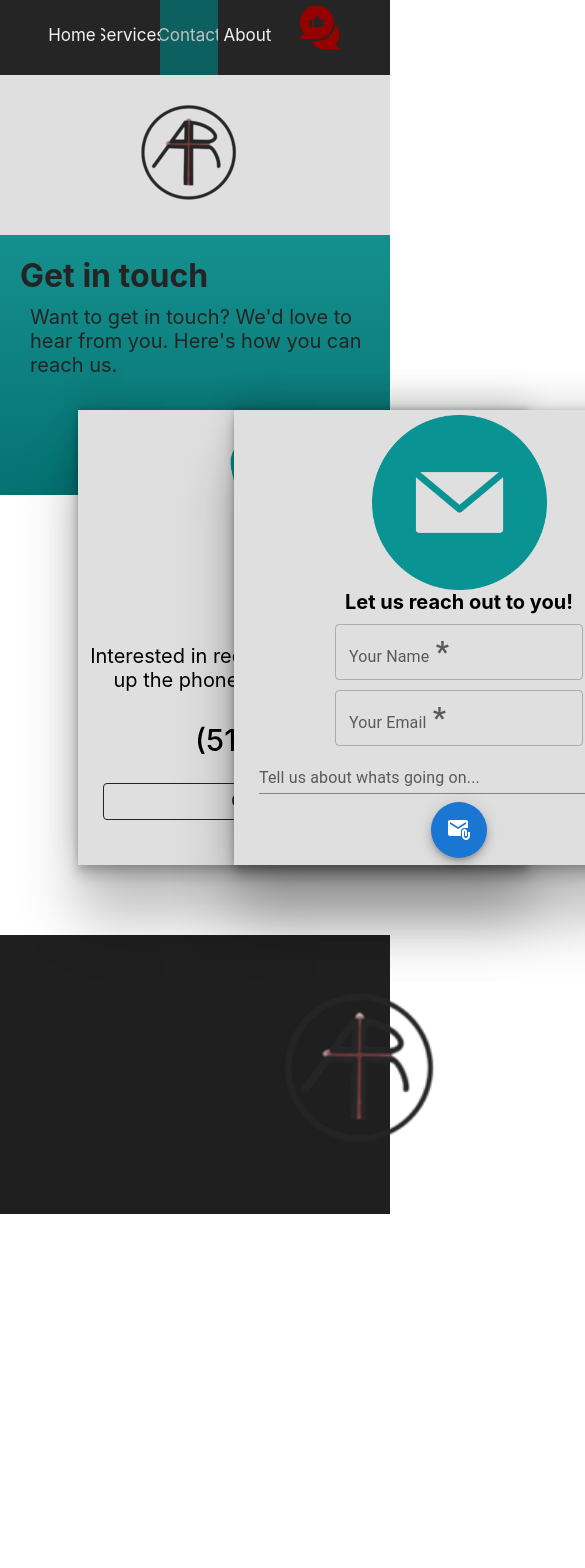
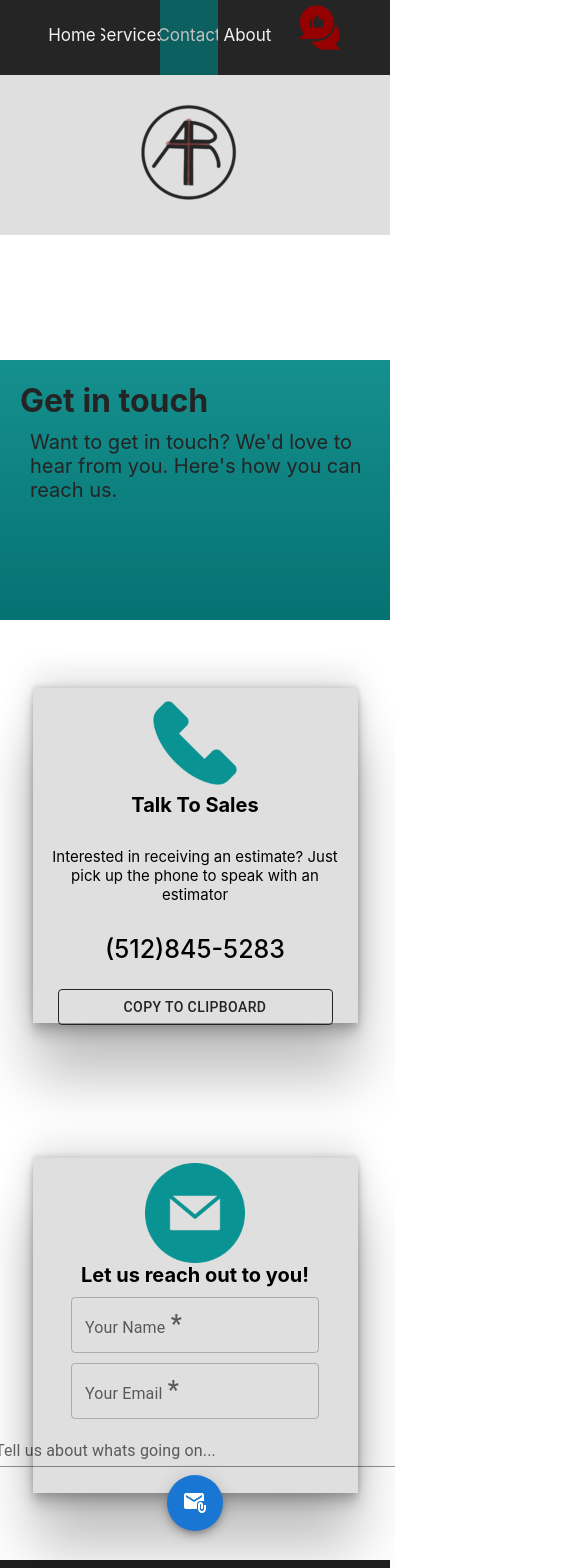
Before and after one commit to JoshuaGutie/reliable, a React (Create React App) app: page /contact in a window 390 px wide. Shown: the top 1568 px of the page, 585 px wide, since content can reach past the window. Before the commit the page ends 1214 px from the top, so only its background shows below. Built offline with nearby package versions, Linux system fonts and the light colour scheme.

Commit message:
responsive added to reviews and contact

```diff
--- a/src/App.css
+++ b/src/App.css
@@ -46,9 +46,13 @@
 .logo{
   width: 350px;
   align-self: center;
-  position: absolute;
-  top: 1;
-  margin-top: 70px;
+  position:absolute;
+  top: 70px;
+}
+
+.logoF {
+    width: 350px;
+    align-self: center;
 }
 .outer p {
   color: black;
@@ -309,9 +313,6 @@ p {
   font-size: 17px;
 }
 
-.logo {
-margin-top: 0px;
-}
 
 .inner{
  height: 300px;
--- a/src/components/Footer.js
+++ b/src/components/Footer.js
@@ -8,7 +8,7 @@ class Footer extends Component {
       <div>
         <div className="footer">
           <div id="logo">
-          <img src={logo} alt="logo" className="logo"/>
+          <img src={logo} alt="logo" className="logoF"/>
           </div>
         </div>
       </div>
--- a/src/components/Review.js
+++ b/src/components/Review.js
@@ -11,7 +11,6 @@ import star from "./images/star.png";
 class Review extends Component {
   render() {
     return (
-      <div>
       <div className="acontainer">
         <div className="rcontainer">
           <Rev />
@@ -159,8 +158,6 @@ class Review extends Component {
           </div>
         </div>
       </div>
-      <Footer />
-      </div>
     );
   }
 }
--- a/src/components/cards/Email.js
+++ b/src/components/cards/Email.js
@@ -135,7 +135,7 @@ function Email() {
           onClick={onSubmit}
         >
           {success ? <CheckIcon /> : <AttachEmailIcon/>}
-          {error ? <ErrorIcon sx={{color:red[500]}} /> : <span/>}
+          {error && success != true ? <ErrorIcon sx={{color:red[500]}} /> : <span/>}
 
 
         </Fab>
--- a/src/components/css/contactus.css
+++ b/src/components/css/contactus.css
@@ -77,3 +77,57 @@ align-items: center;
 .img {
   margin-top: 5px;
 }
+
+
+
+@media only screen and (max-width: 1200px) {
+.cBody{
+  height: 1200px;
+  margin-top: 125px;
+  display: flex;
+  flex-direction: column;
+  justify-content:space-around ;
+  justify-items: center;
+}
+
+.phoneEmail{
+  justify-self: center;
+  margin: auto;
+}
+  }
+
+  @media only screen and (max-width:400px){
+    .phoneEmail {
+      width: 325px;
+      height: 335px;
+      background-color: #DFDFDF;
+      display: flex;
+      flex-direction: column;
+      box-shadow: rgba(0, 0, 0, 0.25) 0px 54px 55px,
+          rgba(0, 0, 0, 0.12) 0px -12px 30px, rgba(0, 0, 0, 0.12) 0px 4px 6px,
+          rgba(0, 0, 0, 0.17) 0px 12px 13px, rgba(0, 0, 0, 0.09) 0px -3px 5px;
+          z-index: 10;
+      }
+
+      .phoneEmail h3 {
+        text-align: center;
+        font-size: 20px;
+        margin: 0px;
+      }
+
+      .phoneEmail p{
+        text-align: center;
+        font-size: 15px;
+      }
+
+      .phoneEmail span {
+      font-size: 25px;
+      font-weight: 500;
+      text-align: center;
+      }
+
+      .img{
+        height: 100px !important;
+        width: auto !important;
+      }
+  }
--- a/src/components/css/reviews.css
+++ b/src/components/css/reviews.css
@@ -1,23 +1,17 @@
-.body {
-  width: 100vw;
-  height: 1000px;
-  background-color: rgb(223, 223, 223);
-}
 
 .acontainer {
   width: 100vw;
-  height: 2000px;
+  height: auto;
   display: flex;
   background-color: rgb(223, 223, 223);
-  /* reviews styling */
+  margin: 0px;
 }
 .rcontainer {
-  width: 15vw;
-  height: auto;
-  margin: 100px;
+  width: 30vw;
+  justify-self: flex-end;
   display: flex;
-  justify-content: space-around;
   background-color: rgb(223, 223, 223);
+margin-top: 100px;
 }
 
 .revb {
@@ -44,6 +38,7 @@
 .revc {
     margin-top: 0px;
     z-index: 22;
+    margin-left: 10%;
 }
 
 .pics {
@@ -70,7 +65,7 @@
 
 .icontainer {
   background-color: rgb(223, 223, 223);
-  width: 75vw;
+  width: 70vw;
   height: min-content;
   display: flex;
   flex-direction: column;
@@ -116,3 +111,30 @@ grid-template-areas:
   font-size: 45px;
   margin: 20px 0px 0px 0px;
 }
+
+@media only screen and (max-width: 1510px) {
+    .acontainer{
+    display: flex;
+    flex-direction: column;
+    margin: auto;
+    height: auto;
+    width: 100vw;
+    justify-self: center;
+  }
+
+  .rcontainer{
+    height: min-content;
+    justify-self: center;
+    width: 100vw;
+  }
+.revc{
+  margin: auto;
+}
+  .cover{
+    justify-self: center;
+  }
+
+  .icontainer{
+    width: 100vw;
+  }
+}
```
